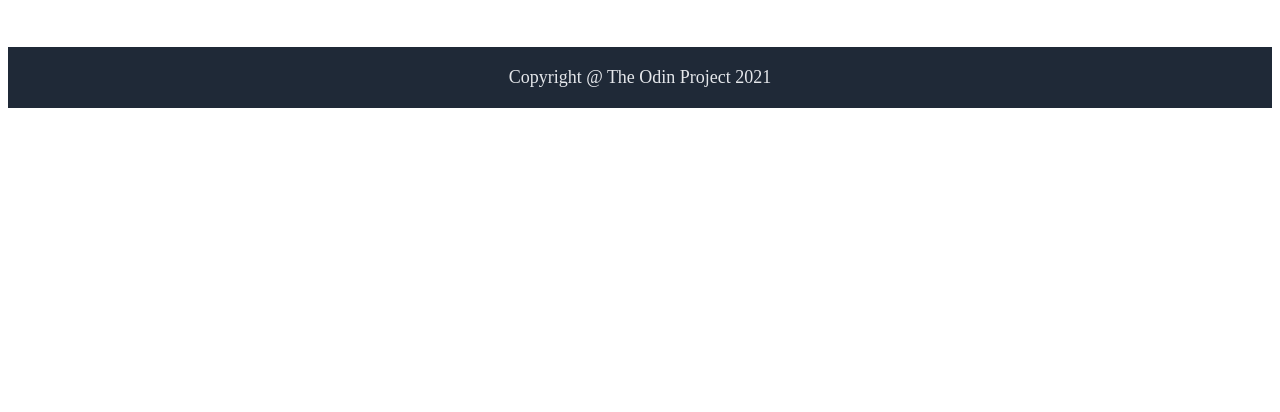
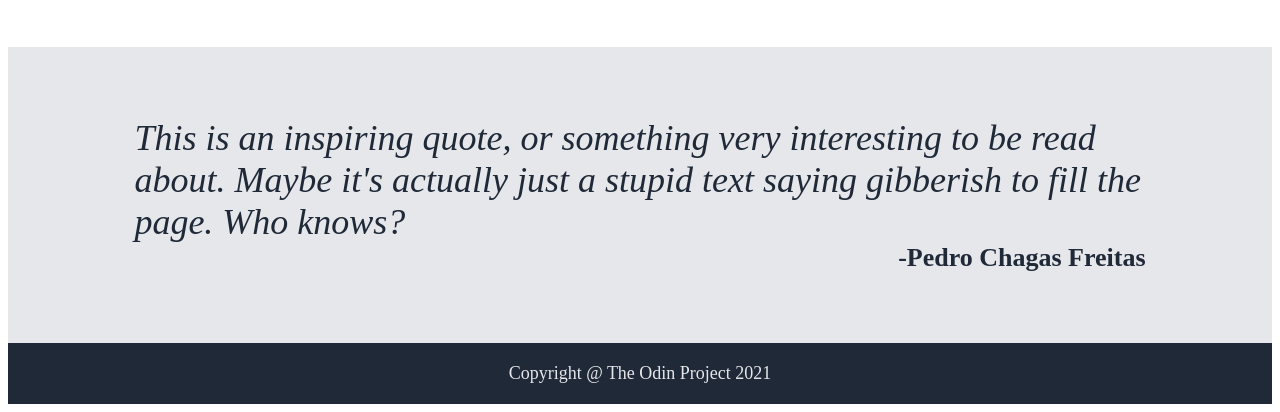
Before and after one commit to sebastienmira/Landing-Page, a plain HTML site: page index.html in a window 1280 px wide. Shown: the part 672-1084 px from the top of the page. Before the commit the page ends 800 px from the top, so only its background shows below. Drawn offline with Linux system fonts and the light colour scheme.

Commit message:
Add quote section. Missing setting max width

```diff
--- a/index.html
+++ b/index.html
@@ -67,6 +67,18 @@
 
 
   <div class="quote">
+    <div class="quote-txt">
+      This is an inspiring quote,
+      or something very interesting to be
+      read about.
+      Maybe it's actually just a stupid
+      text saying gibberish to fill the
+      page.
+      Who knows?
+    </div>
+    <div class="quote-author">
+      -Pedro Chagas Freitas
+    </div>
 
   </div>
 
--- a/style.css
+++ b/style.css
@@ -114,10 +114,29 @@ body{
 }
 
 
+.quote{
+  display: flex;
+  flex-direction: column;
+  background-color: #e5e7eb;
+  padding-left: 10%;
+  padding-right: 10%;
+  padding-top: 70px;
+  padding-bottom: 70px;
+  align-items: center;
+}
 
-.quote{
-  background-color: #e5e7eb;
+.quote-txt{
+  font-size: 36px;
+  font-style: italic;
+  font-weight: 100;
+  color: #1F2937;
+}
 
+.quote-author{
+  align-self: flex-end;
+  font-size: 26px;
+  font-weight: 700;
+  color: #1F2937;
 }
 
 .invitation{
@@ -131,5 +150,4 @@ body{
   font-size: 18px;
   padding:20px;
   text-align: center;
-
 }
```
